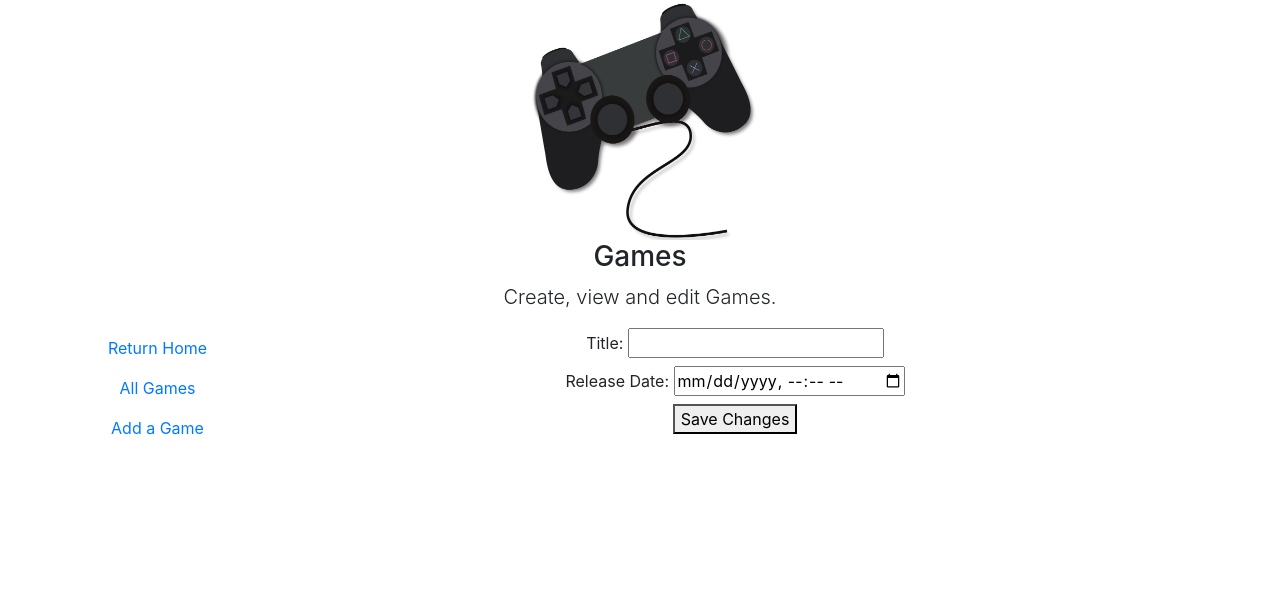
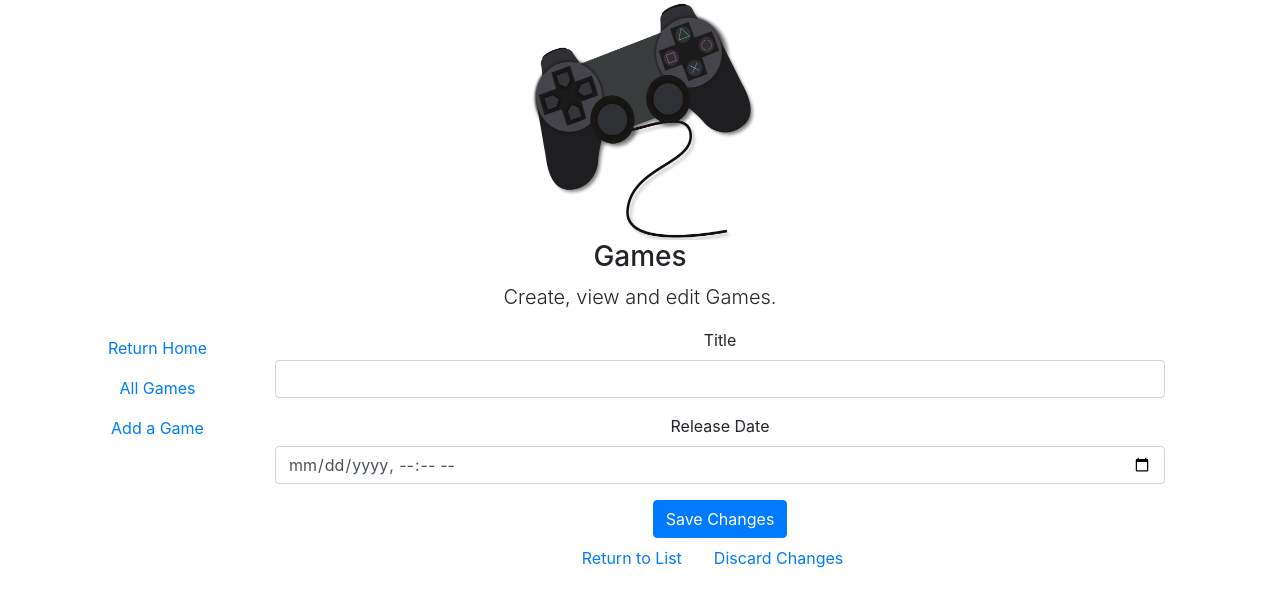
Before and after one commit to rodolphocastro/ARDC.VueJS.Playground, a Vue app: page /games/edit/1 in a window 1280 px wide. Shown: the top 606 px of the page. Built offline with nearby package versions, Linux system fonts and the light colour scheme; no server answers.

Commit message:
Atualizar visual da tela de edição de jogos

```diff
--- a/src/components/games/GameEdit.vue
+++ b/src/components/games/GameEdit.vue
@@ -1,18 +1,24 @@
 <template>
-    <div id="game-edit" v-if="currentGame">
-        <form>
-            <label>
-                Title:
-                <input type="text" v-model="currentGame.name"/>
-            </label>
-            <br/>
-            <label>
-                Release Date:
-                <input type="datetime-local" v-model="currentGame.releasedOn"/>
-            </label>
-            <br/>
-            <button @click.prevent="saveChanges()">Save Changes</button>
+    <div id="game-edit" class="row" v-if="currentGame">
+        <form class="col-sm-12">
+            <div class="form-group">
+                <label for="inputGameName">Title</label>
+                <input id="inputGameName" class="form-control" type="text" v-model="currentGame.name"/>
+            </div>
+            <div class="form-group">
+                <label for="inputGameRelease">Release Date</label>
+                <input id="inputGameRelease" class="form-control" type="datetime-local" v-model="currentGame.releasedOn"/>
+            </div>
+            <button class="btn btn-primary" @click.prevent="saveChanges()">Save Changes</button>
         </form>
+        <ul class="col-sm-12 nav justify-content-center">
+            <li class="nav-item">
+                <router-link class="nav-link" :to="{ name: 'gameslist' }">Return to List</router-link>
+            </li>
+            <li class="nav-item">
+                <router-link class="nav-link" :to="{ name: 'gamedetail', params: { id: currentGame.id } }">Discard Changes</router-link>
+            </li>
+        </ul>
     </div>
 </template>
 
```
